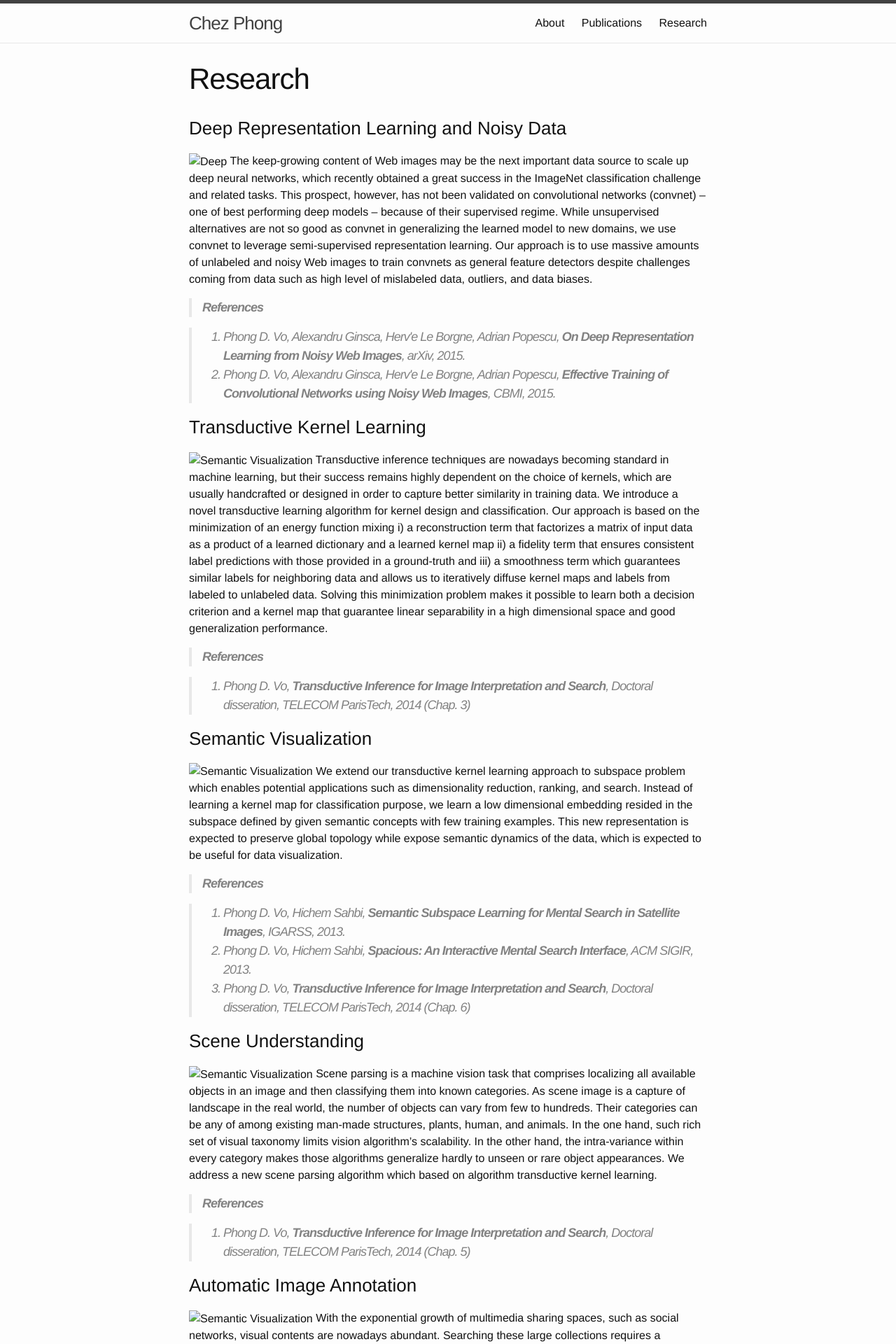
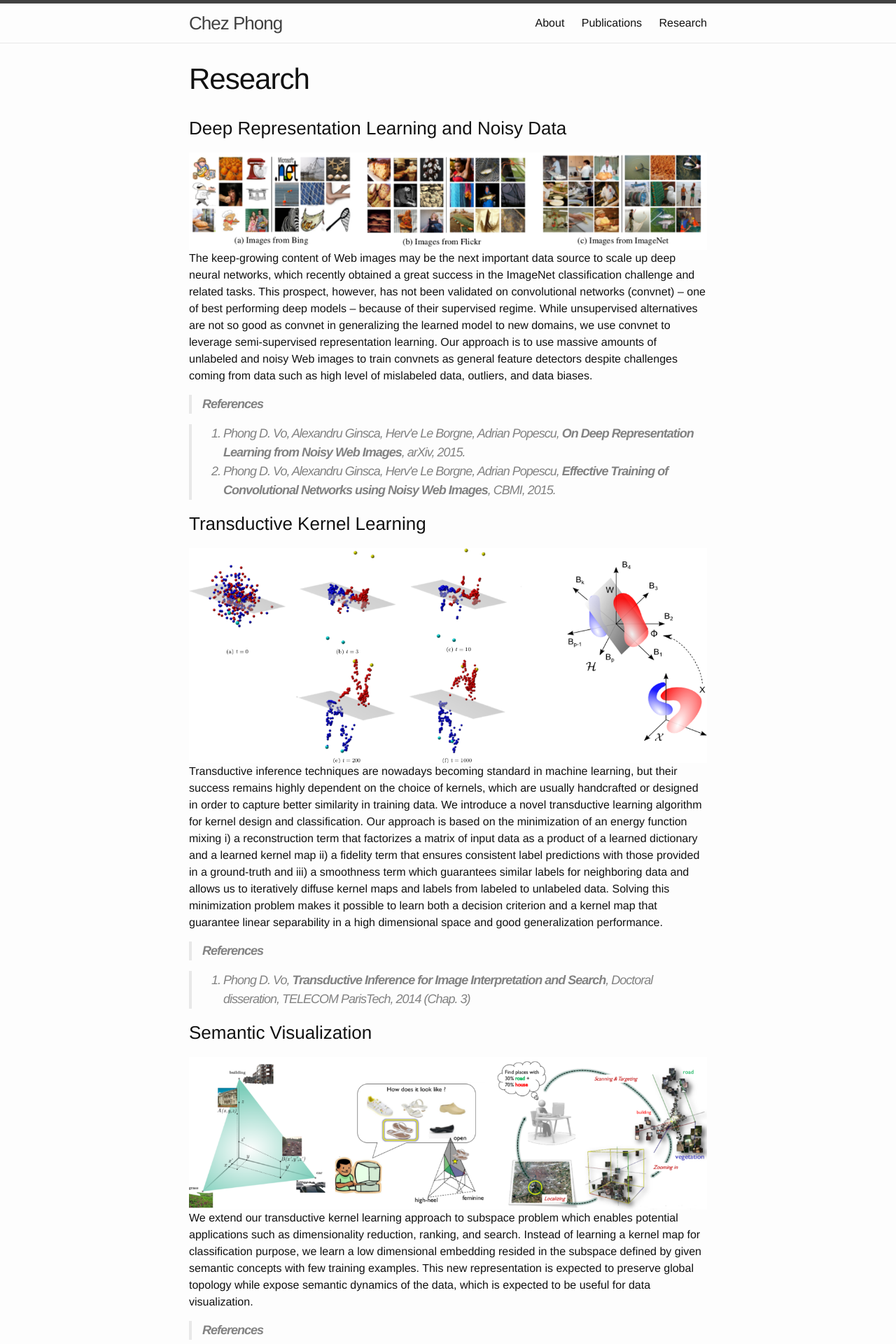
Before and after one commit to vodp/vodp.github.io, a Jekyll site: the page built from research.md, in a window 1280 px wide. Shown: the top 1920 px of the page at 70% size. Built offline with Jekyll 4.4.1, drawn with Linux system fonts in a browser that asks for light colours.

Commit message:
Update research.md

```diff
--- a/research.md
+++ b/research.md
@@ -4,7 +4,7 @@ title: Research
 permalink: /research/
 ---
 ### Deep Representation Learning and Noisy Data ###
-![Deep]({{site.url}}/assets/proj_thumbnails/deep.png)
+![Deep](../assets/proj_thumbnails/deep.png)
 The keep-growing content of Web images may be the next important data source to scale up deep neural networks, which recently obtained a great success in the ImageNet classification challenge and related tasks. This prospect, however, has not been validated on convolutional networks (convnet) – one of best performing deep models – because of their supervised regime. While unsupervised alternatives are not so good as convnet in generalizing the learned model to new domains, we use convnet to leverage semi-supervised representation learning. Our approach is to use massive amounts of unlabeled and noisy Web images to train convnets as general feature detectors despite challenges coming from data such as high level of mislabeled data, outliers, and data biases.
 
 >**References**
@@ -13,7 +13,7 @@ The keep-growing content of Web images may be the next important data source to
 >2. Phong D. Vo, Alexandru Ginsca, Herv\'e Le Borgne, Adrian Popescu, **Effective Training of Convolutional Networks using Noisy Web Images**, CBMI, 2015.
 
 ### Transductive Kernel Learning ###
-![Semantic Visualization]({{site.url}}/assets/proj_thumbnails/tkl.png)
+![Semantic Visualization](../assets/proj_thumbnails/tkl.png)
 Transductive inference techniques are nowadays becoming standard in machine learning, but their success remains highly dependent on the choice of kernels, which are usually handcrafted or designed in order to capture better similarity in training data. We introduce a novel transductive learning algorithm for kernel design and classification. Our approach is based on the minimization of an energy function mixing i) a reconstruction term that factorizes a matrix of input data as a product of a learned dictionary and a learned kernel map ii) a fidelity term that ensures consistent label predictions with those provided in a ground-truth and iii) a smoothness term which guarantees similar labels for neighboring data and allows us to iteratively diffuse kernel maps and labels from labeled to unlabeled data. Solving this minimization problem makes it possible to learn both a decision criterion and a kernel map that guarantee linear separability in a high dimensional space and good generalization performance.
 
 >**References**
@@ -21,7 +21,7 @@ Transductive inference techniques are nowadays becoming standard in machine lear
 >1. Phong D. Vo, **Transductive Inference for Image Interpretation and Search**, Doctoral disseration, TELECOM ParisTech, 2014 (Chap. 3)
 
 ### Semantic Visualization ###
-![Semantic Visualization]({{site.url}}/assets/proj_thumbnails/satellite.png)
+![Semantic Visualization](../assets/proj_thumbnails/satellite.png)
 We extend our transductive kernel learning approach to subspace problem which enables potential applications such as dimensionality reduction, ranking, and search. Instead of learning a kernel map for classification purpose, we learn a low dimensional embedding resided in the subspace defined by given semantic concepts with few training examples. This new representation is expected to preserve global topology while expose semantic dynamics of the data, which is expected to be useful for data visualization.
 
 >**References**
@@ -31,7 +31,7 @@ We extend our transductive kernel learning approach to subspace problem which en
 >3. Phong D. Vo, **Transductive Inference for Image Interpretation and Search**, Doctoral disseration, TELECOM ParisTech, 2014 (Chap. 6)
 
 ### Scene Understanding ###
-![Semantic Visualization]({{site.url}}/assets/proj_thumbnails/parse.png)
+![Semantic Visualization](../assets/proj_thumbnails/parse.png)
 Scene parsing is a machine vision task that comprises localizing all available objects in an image and then classifying them into known categories. As scene image is a capture of landscape in the real world, the number of objects can vary from few to hundreds. Their categories can be any of among existing man-made structures, plants, human, and animals. In the one hand, such rich set of visual taxonomy limits vision algorithm’s scalability. In the other hand, the intra-variance within every category makes those algorithms generalize hardly to unseen or rare object appearances. We address a new scene parsing algorithm which based on algorithm transductive kernel learning.
 
 >**References**
@@ -39,7 +39,7 @@ Scene parsing is a machine vision task that comprises localizing all available o
 >1. Phong D. Vo, **Transductive Inference for Image Interpretation and Search**, Doctoral disseration, TELECOM ParisTech, 2014 (Chap. 5)
 
 ### Automatic Image Annotation ###
-![Semantic Visualization]({{site.url}}/assets/proj_thumbnails/annot.png)
+![Semantic Visualization](../assets/proj_thumbnails/annot.png)
 With the exponential growth of multimedia sharing spaces, such as social networks, visual contents are nowadays abundant. Searching these large collections requires a preliminary step of image annotation that translates visual contents into labels also known as keywords or concepts. Automatic image annotation is challenging due to the perplexity when assigning many possible labels to images and the difficulty to analyze rich and highly semantic contents. In annotation, image observations are first described using low-level features (color, texture, shape, etc.), and labels are then assigned to images. The goal is to model the correspondence between low level features and labels in order to predict keywords for unlabeled images. In this context, our learning algorithm (transductive kernel learning) is extended into a multi-labels classification problem.
 
 >**References**
@@ -48,7 +48,7 @@ With the exponential growth of multimedia sharing spaces, such as social network
 >2. Phong D. Vo, Hichem Sahbi, **Transductive Kernel Map Learning and Its Application to Image Annotation**, BMVC, 2012
 
 ### Interactive Images Segmentation ###
-![Semantic Visualization]({{site.url}}/assets/proj_thumbnails/segm.png)
+![Semantic Visualization](../assets/proj_thumbnails/segm.png)
 We use the Pascal VOC 2011 dataset in order to evaluate the performance of on object class segmentation (OCS). We use 556 images belonging to 21 categories; given an image, the goal is to assign each group of pixels (referred to as superpixel) to one of these 21 categories. A given image is subdivided into an irregular grid of 700 superpixels, each one is processed in order to extract various features. For each image in VOC, we turn OCS into a transductive inference problem where only a small fraction of its underlying superpixels is labeled. We train one transductive classiﬁer for each category and we combine these classiﬁers using the “winner-take-all” strategy in order to infer the category of a given unlabeled superpixel.
 
 >**References**
```
